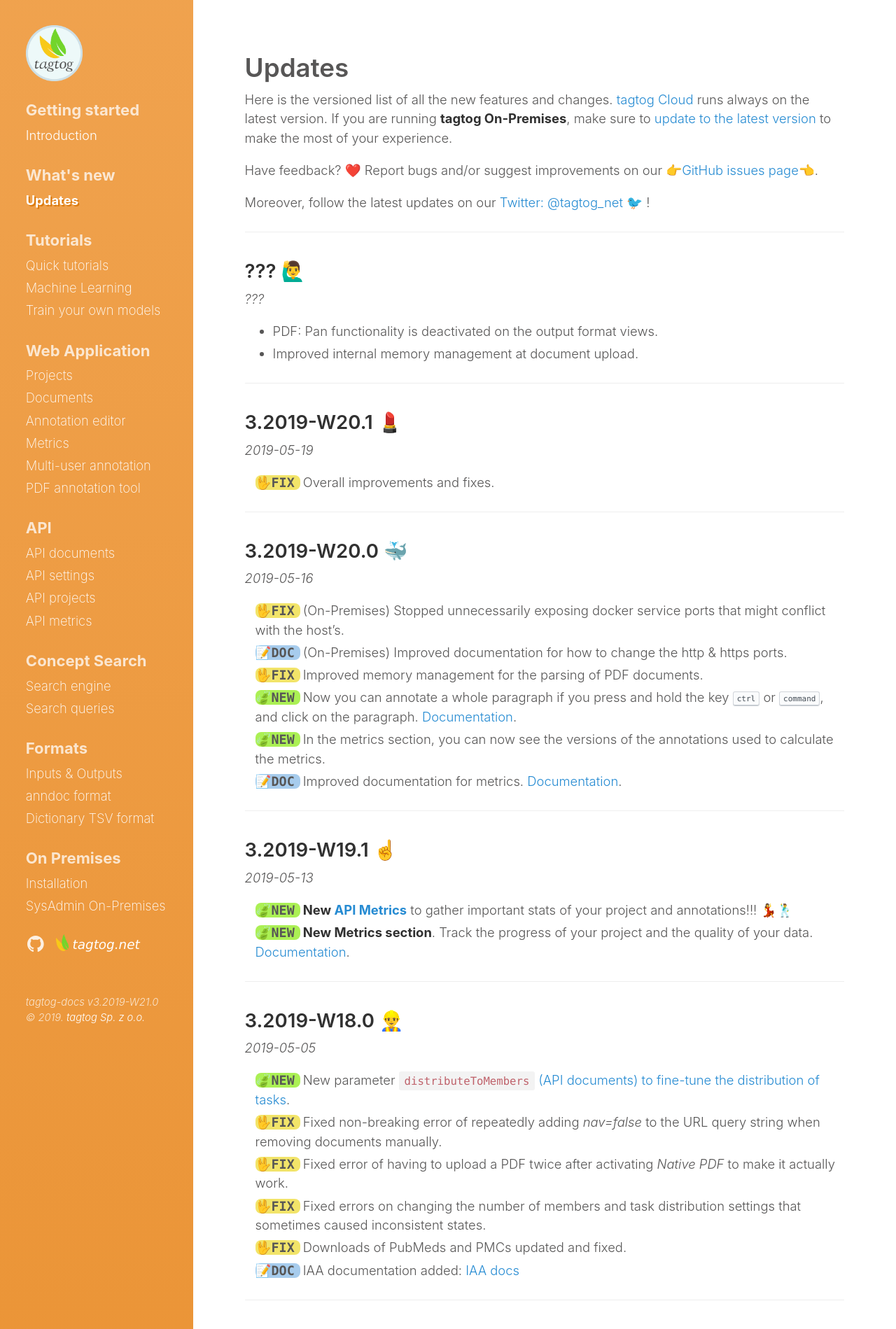
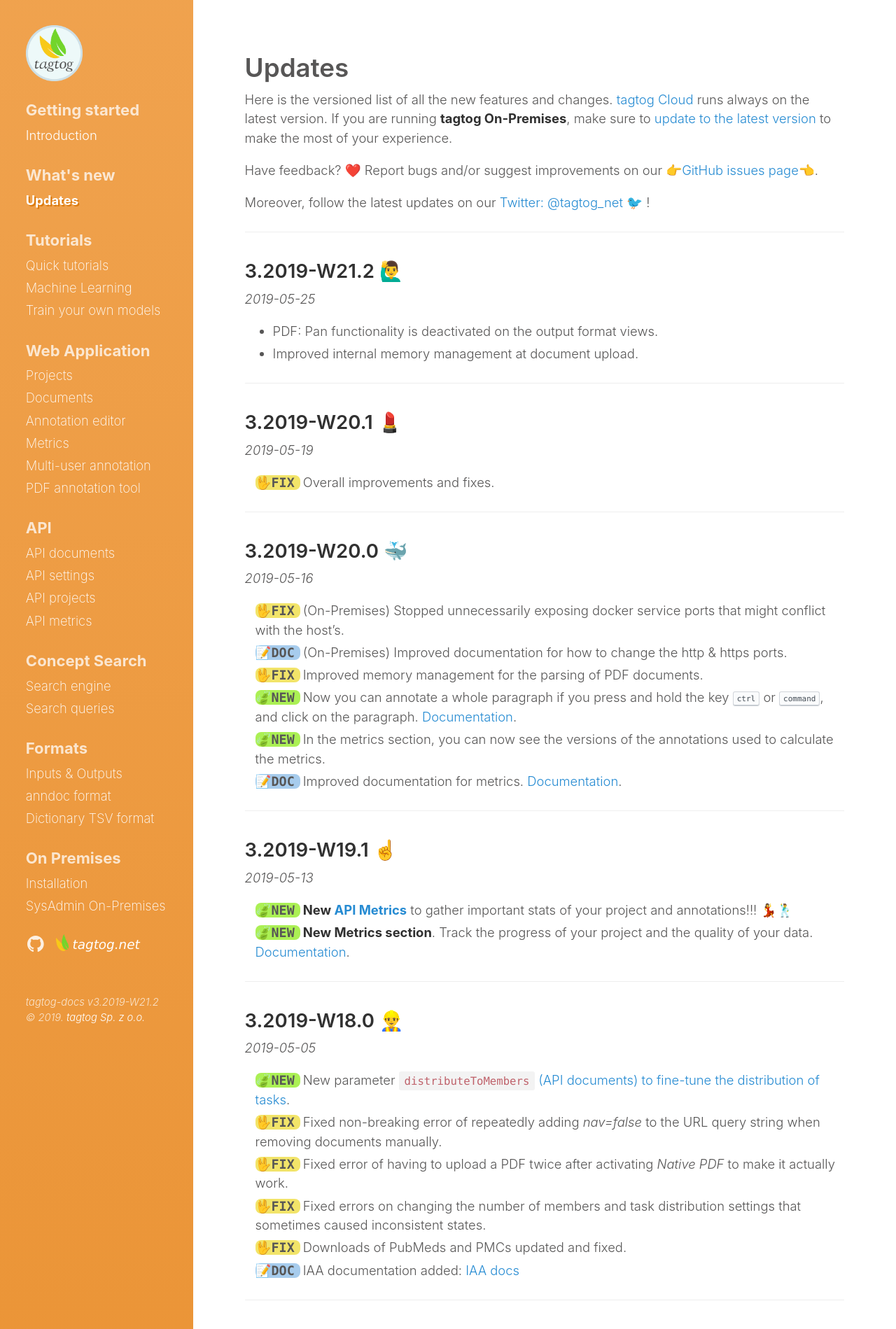
Before and after one commit to tagtogorg/tagtog-doc, a Jekyll site: the page built from updates.md, in a window 1280 px wide. Shown: the top 1899 px of the page at 70% size. Built offline with Jekyll 4.4.1, drawn with Linux system fonts in a browser that asks for light colours; nearby versions of some CDN libraries; emoji names are drawn with the system emoji font.

Commit message:
Bump version: 3.2019-W21.2 🙋‍♂️

```diff
--- a/_config.yml
+++ b/_config.yml
@@ -70,7 +70,7 @@ plugins:
   - jemoji
 
 # Custom vars
-version: 3.2019-W21.0
+version: 3.2019-W21.2
 sidebar_home_link: true
 search_page: false
 # sidebar_blog_link:  '/blog'   # By default, your home page is your blog
--- a/updates.md
+++ b/updates.md
@@ -14,8 +14,8 @@ Moreover, follow the latest updates on our [Twitter: @tagtog_net 🐦](https://t
 
 ---
 
-## ??? 🙋‍♂️
-_???_
+## 3.2019-W21.2 🙋‍♂️
+_2019-05-25_
 
 <ul>
   <li class="fix"><span markdown="1">PDF: Pan functionality is deactivated on the output format views.</span></li>
```
Also changed, not shown: 1 other file.
